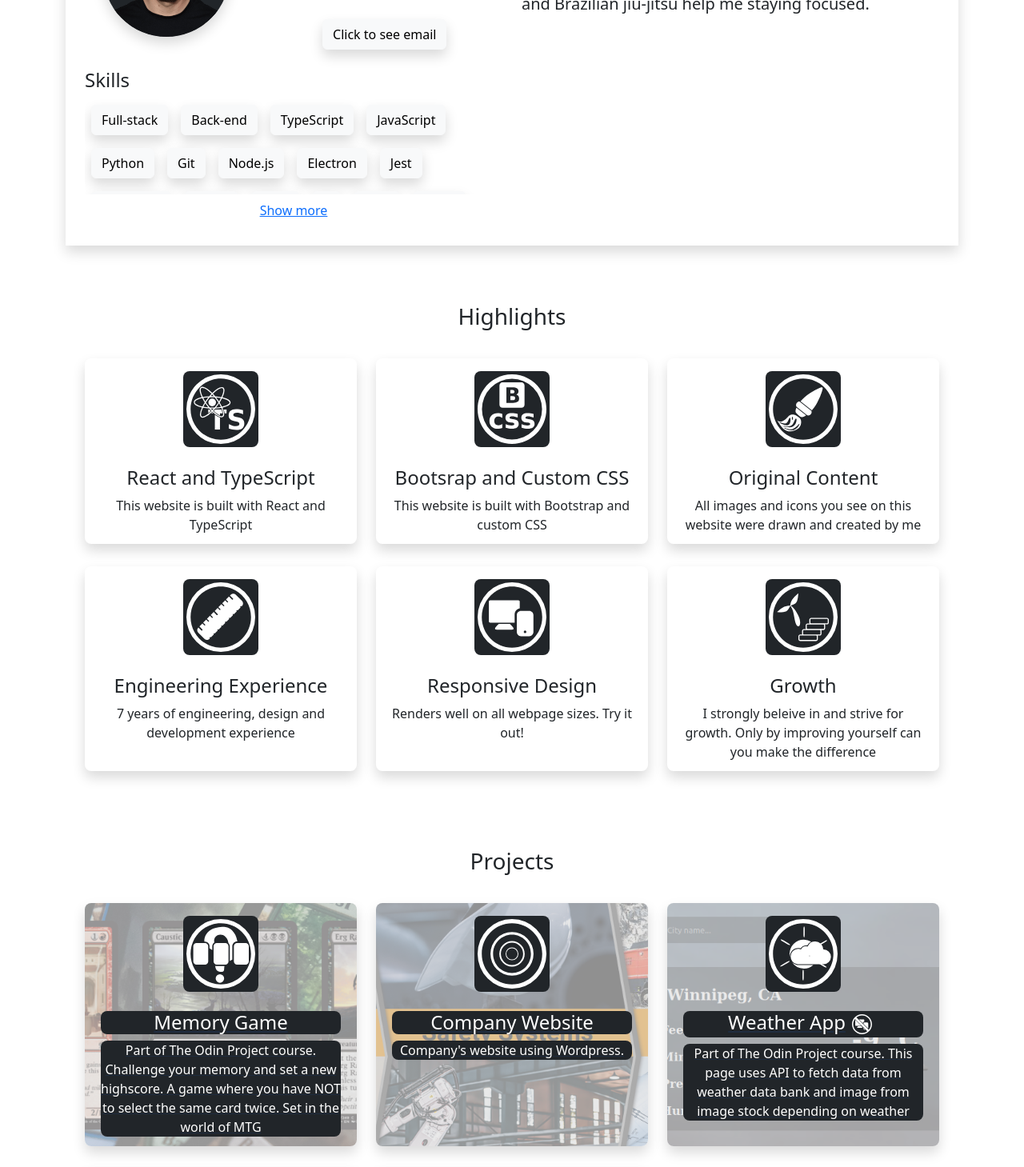
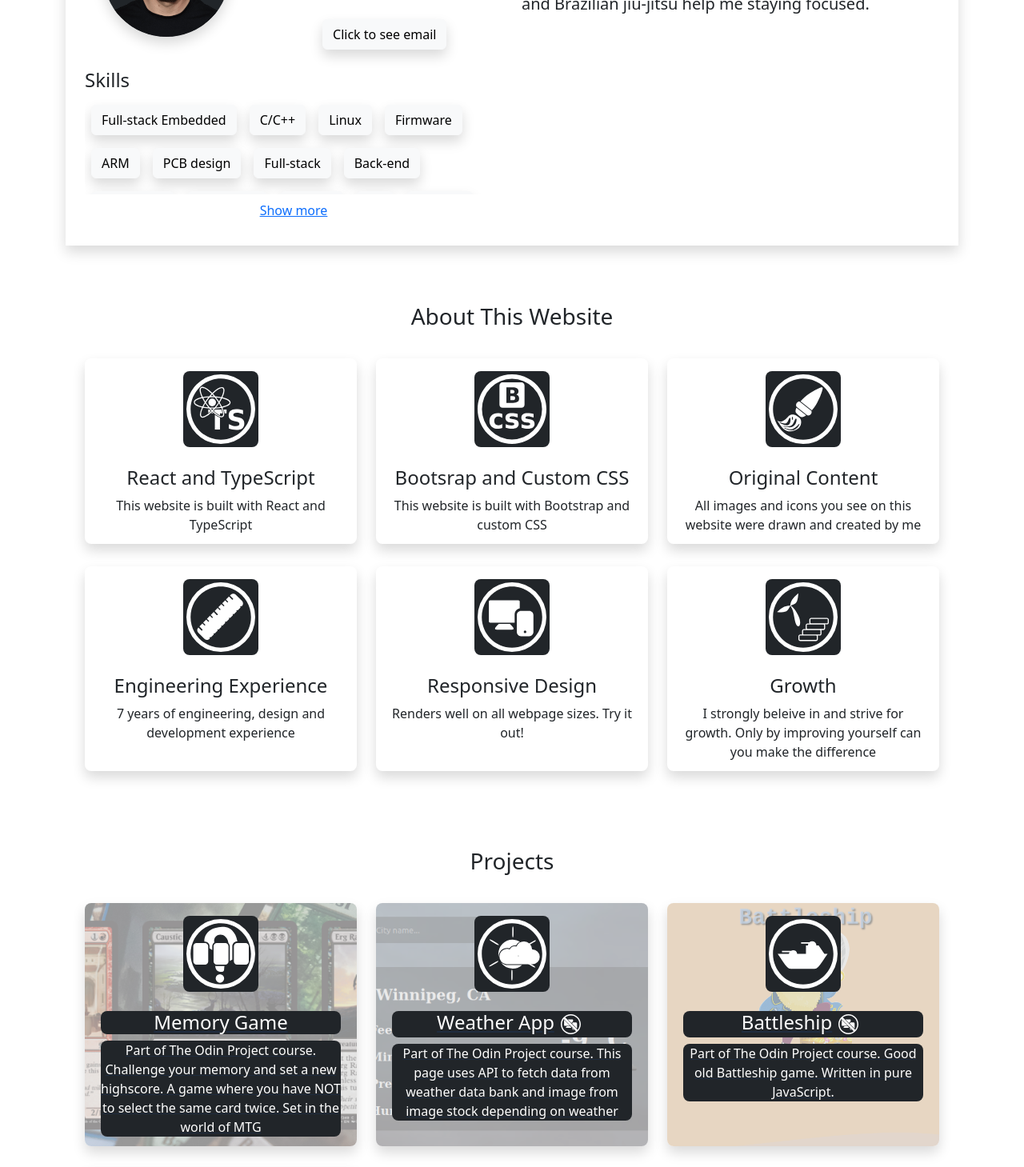
Before and after one commit to nnakapeliukh/personalSite, a React (Create React App) app: page / in a window 1280 px wide. Shown: the part 1040-2499 px from the top of the page at 80% size. Built offline with nearby package versions, Linux system fonts and the light colour scheme.

Commit message:
Add minor update

```diff
--- a/src/components/aboutMe.tsx
+++ b/src/components/aboutMe.tsx
@@ -21,6 +21,12 @@ function clickToSeeEmail(e: React.MouseEvent<HTMLButtonElement>) {
 
 // make it array of objects that can have more info added as needed
 const listOfSkills = [
+  { name: "Full-stack Embedded" },
+  { name: "C/C++" },
+  { name: "Linux" },
+  { name: "Firmware" },
+  { name: "ARM" },
+  { name: "PCB design" },
   { name: "Full-stack" },
   { name: "Back-end" },
   { name: "TypeScript" },
@@ -59,8 +65,8 @@ export default function AboutMe() {
               <Col xs={12} lg={7} className="">
                 <p className="lh-lg text-center lead bold">
                   Nazar Nakapeliukh <br />
-                  Electrical Engineer <br />
-                  Full Stack Developer <br />
+                  Software/Hardware <br />
+                  Engineering <br />
                 </p>
                 <Button
                   onClick={clickToSeeEmail}
--- a/src/components/highlights.tsx
+++ b/src/components/highlights.tsx
@@ -56,7 +56,7 @@ export default function Highlights() {
     <Container>
       <Container className=" mt-5 mb-5 p-4" id="highlights">
         <Row className="text-center">
-          <h3 className="">Highlights</h3>
+          <h3 className="">About This Website</h3>
           {listOfHighlights.map((highlight) => (
             <Col
               xs={12}
--- a/src/components/projects.tsx
+++ b/src/components/projects.tsx
@@ -14,8 +14,6 @@ import shoppingcartIcon from "../assets/shoppingcartLogo.svg";
 import notResponsiveIcon from "../assets/notResponsive.svg";
 import memcardPic from "../assets/memcardPic.png";
 import memcardLogo from "../assets/memcardLogo.svg";
-import companyPic from "../assets/companyWebsite.png";
-import companyLogo from "../assets/companyLogo.svg";
 const listOfProjects = [
   {
     name: "Memory Game",
@@ -26,14 +24,6 @@ const listOfProjects = [
       select the same card twice. Set in the world of MTG",
     image: memcardPic,
     logo: memcardLogo,
-    notResponsive: false,
-  },
-  {
-    name: "Company Website",
-    link: "http://webtesting.dticanada.com/",
-    description: "Company's website using Wordpress.",
-    image: companyPic,
-    logo: companyLogo,
     notResponsive: false,
   },
   {
```
